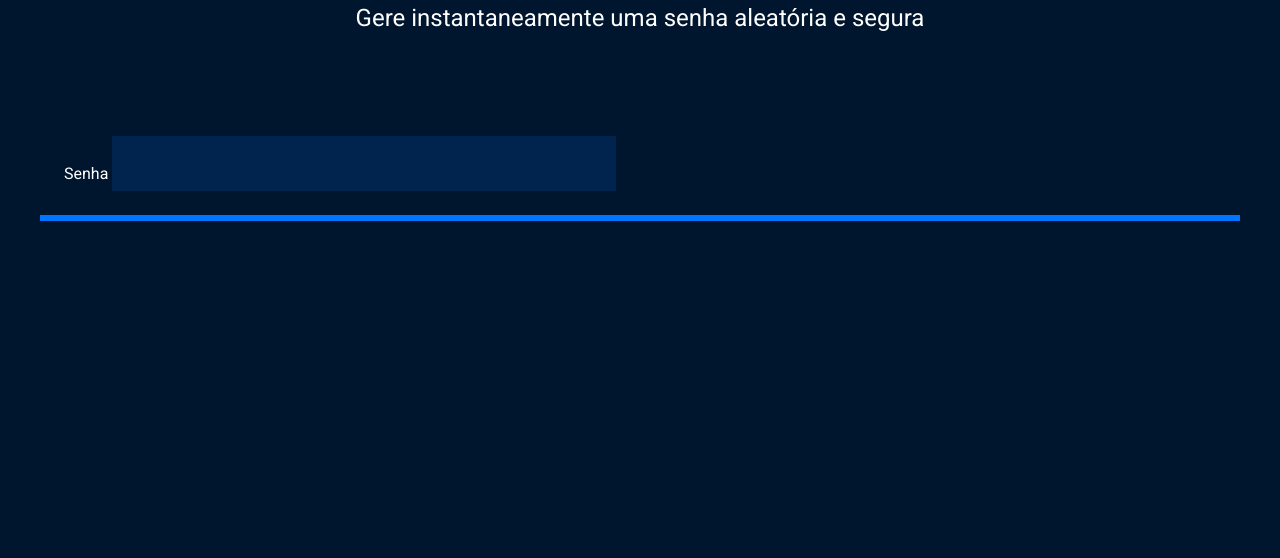
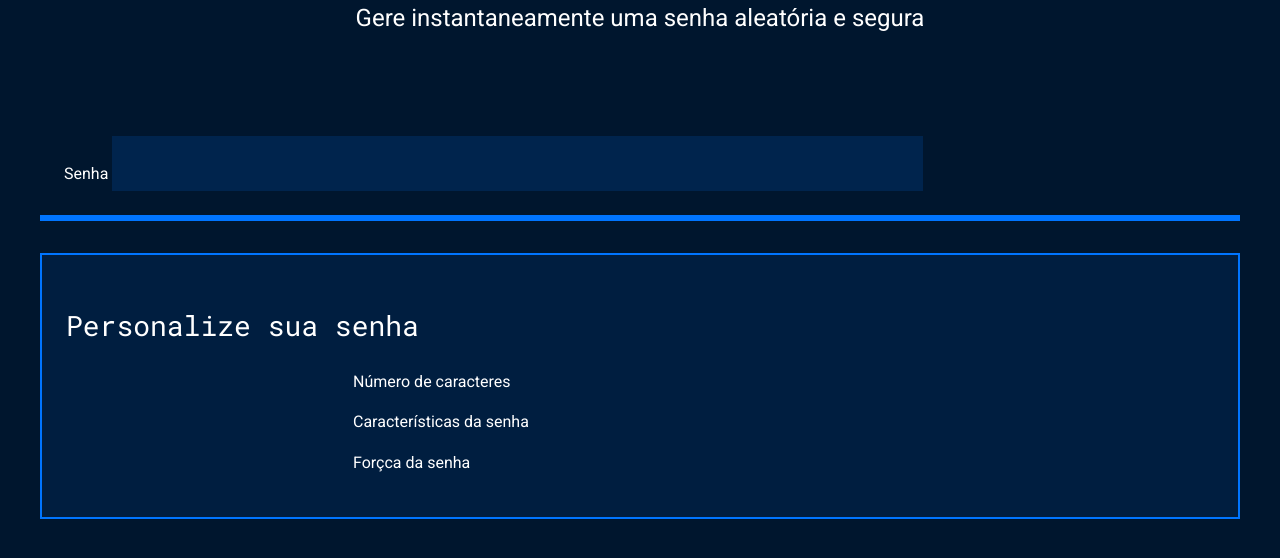
Before and after one commit to luizfelipe153/Geradordesenha, a plain HTML site: page index.html in a window 1280 px wide. Shown: the part 214-772 px from the top of the page. Drawn offline with Linux system fonts and the light colour scheme.

Commit message:
Add files via upload

```diff
--- a/index.html
+++ b/index.html
@@ -19,7 +19,16 @@
             <label for="Senha">Senha</label>
             <input name="senha" type="text" id="campo-senha">
         </div>
-        </section>
-    </body>
-
-</html>
+        <div class="parametro">
+          <h3 class="parametro-titulo">Personalize sua senha</h3>
+          <div class="parametro-coluna_senha">
+            <div class="parametro-senha">
+                <h4 class="parametro-senha__titulo">Número de caracteres</h4>
+          </div>
+          <div class="parametro-senha">
+            <h4 class="parametro-senha__titulo">Características da senha</h4>
+          </div>
+          <div class="parametro-senha">
+          <h4 class="parametro-senha__titulo">Forçca da senha</h4>
+        </div>
+    </div>
--- a/style.css
+++ b/style.css
@@ -47,6 +47,7 @@ border-bottom: 6px solid var(--borda);
     color: var(--branco);
     font-family: var(--roboto-mono);
     font-size: 40px;
+    width: 70%;
 }
 
 #campo-senha:focus{
@@ -57,3 +58,36 @@ border-bottom: 6px solid var(--borda);
     max-width: 1200px;
     margin: 0 auto;
 }
+
+.parametro{
+    background-color: var(--fundo-texto);
+    border: 2px solid var(--borda);
+    margin-top: 32px;
+    padding: 24px;
+}
+
+.parametro-titulo{
+    font-family: var(--roboto-mono);
+    font-size: 28px;
+}
+
+.parametro-senha__titulo{
+    font-size: 24p;
+}
+
+.parametro-coluna__senha{
+    display: flex;
+    flex-direction: column;
+    justify-content: center;
+}
+
+.parametro-senha{
+    width: 50%;
+    margin: 0 auto;
+}
+
+@media screen and (min-width: 768px) {
+    .parametro-coluna__senha{
+        flex-direction: row;
+    }
+}
```
